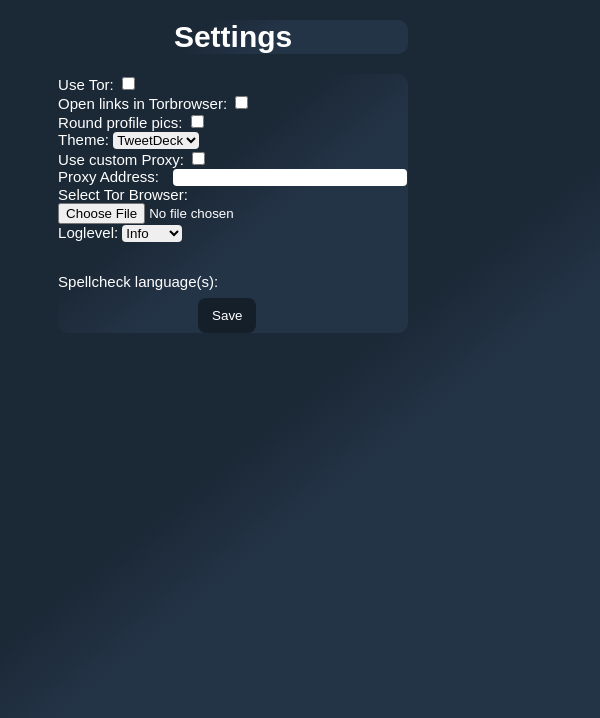
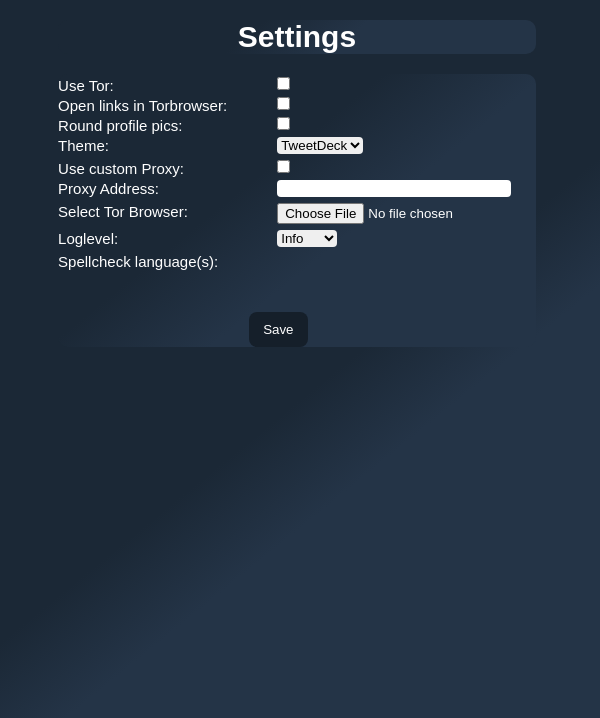
Before and after one commit to Plastikmensch/Tweelectron, an Electron app: page src/settings.html in a window 600 px wide. Drawn offline with Linux system fonts and the light colour scheme; no server answers.

Commit message:
slight redesign of settings page (#25)

```diff
--- a/src/pages.css
+++ b/src/pages.css
@@ -26,14 +26,14 @@ h1{
 .header {
   text-align: center;
   background: linear-gradient(141deg, #1b2836 40%, #1b2836 10%, #243447 60%);
-  width: 350px;
+  width: 85%;
   border-radius: 10px;
   margin-left: inherit;
   color:inherit;
 }
 .form {
   background: linear-gradient(141deg, #1b2836 40%, #1b2836 10%, #243447 60%);
-  width: 350px;
+  width: 85%;
   border-radius: 10px;
   margin-left: inherit;
   text-align: left;
@@ -56,11 +56,13 @@ h1{
 .button:focus {
   outline: none;
 }
+input, select{
+  margin: 3px 0px;
+}
 input[type=text] {
   border: none;
   border-radius: 4px;
   width: 230px;
-  margin-left: 10px;
   padding: 1px 2px;
 }
 input[type=text]:focus {
@@ -70,3 +72,10 @@ select {
   border: none;
   border-radius: 4px;
 }
+
+label {
+  vertical-align: top;
+  width: 45%;
+  display: inline-block;
+  margin-top: 3px;
+}
```
